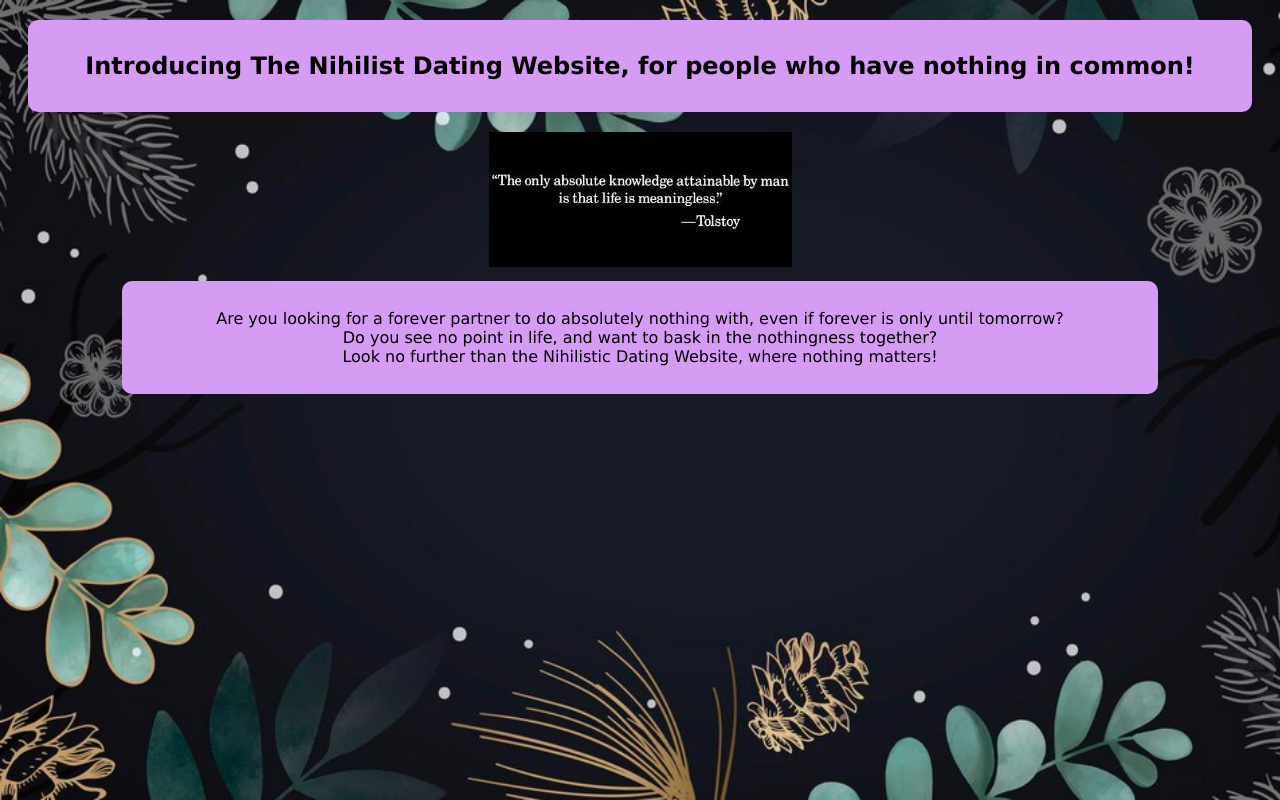
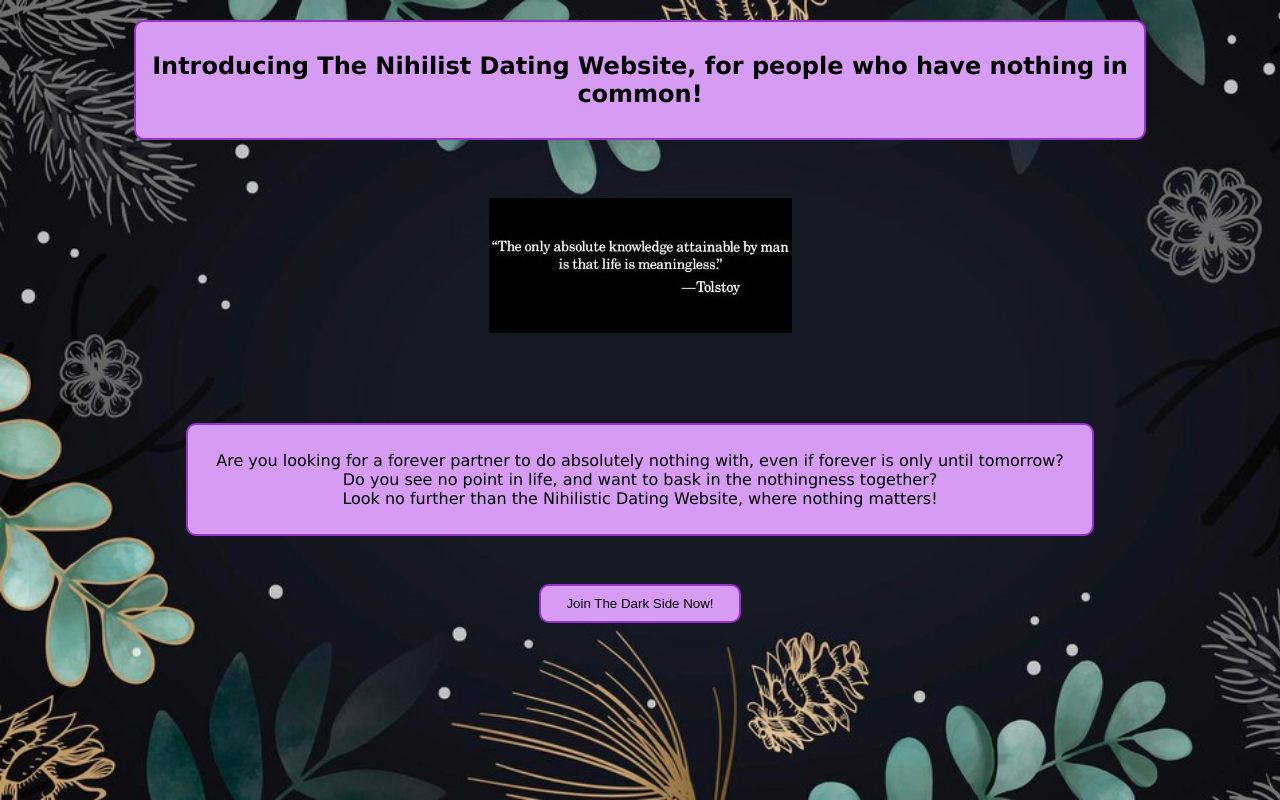
Before and after one commit to W0491348/Web_Dev, a plain HTML site: page Dating_Website/index.html in a window 1280 px wide. Drawn offline with Linux system fonts and the light colour scheme.

Commit message:
Final Web

```diff
--- a/Dating_Website/index.html
+++ b/Dating_Website/index.html
@@ -16,16 +16,18 @@
             background-size: cover;
         }
     </style>
-    <header>
+    <center><header>
         <div class="element-class">
-        <h2> Introducing The Nihilist Dating Website, for people who have nothing in common!</h2></div></header>
+        <h2> Introducing The Nihilist Dating Website, for people who have nothing in common!</h2></div></header></center>
 
-       <center> <img src="nihilism.jpg" alt=".."></center>
+        <br><br><center> <img src="nihilism.jpg" alt=".."></center><br><br>
 
-    <center><main>
+    <br><br><center><main>
         <p>Are you looking for a forever partner to do absolutely nothing with, even if forever is only until tomorrow?<br>
         Do you see no point in life, and want to bask in the nothingness together?<br>
         Look no further than the Nihilistic Dating Website, where nothing matters!</p>
-    </main></center>
+    </main></center><br><Br>
+
+    <center><button> Join The Dark Side Now!</button></center>
    </body>
 </html>
--- a/Dating_Website/style.css
+++ b/Dating_Website/style.css
@@ -13,6 +13,7 @@ header {
     text-align: center;
     padding: 10px;
     margin: 10px;
+    width: 80%;
 
 
 
@@ -20,7 +21,7 @@ header {
 
 .element-class {
     border-radius: 10px;
-    border: 2px solid rgb(214, 156, 244);
+    border: 2px solid darkorchid;
     background-color: rgb(214, 156, 244);
     padding: 10px;
 }
@@ -29,10 +30,24 @@ main {
     color: black;
     text-align: center;
     border-radius: 10px;
-    border: 2px solid rgb(214, 156, 244);
+    border: 2px solid darkorchid;
     background-color: rgb(214, 156, 244);
     padding: 10px;
     margin: 10px;
-    width: 80%;
+    width: 70%;
 
 }
+
+button {
+    color: black;
+    background-color:rgb(214, 156, 244);
+    border: 2px solid darkorchid;
+    padding: 10px 25px;
+    border-radius: 10px;
+}
+
+button:hover{
+    color: black;
+    background-color: blueviolet;
+    cursor: pointer;
+}
```
